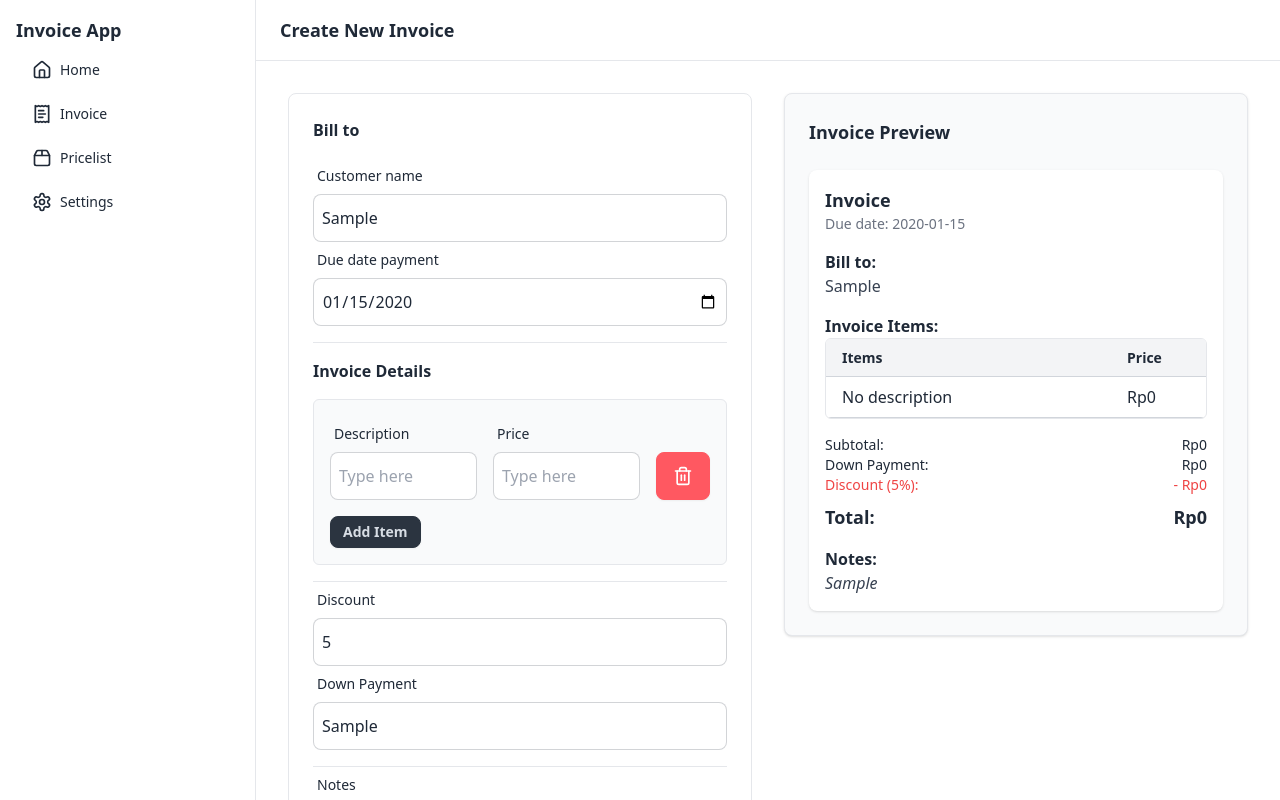
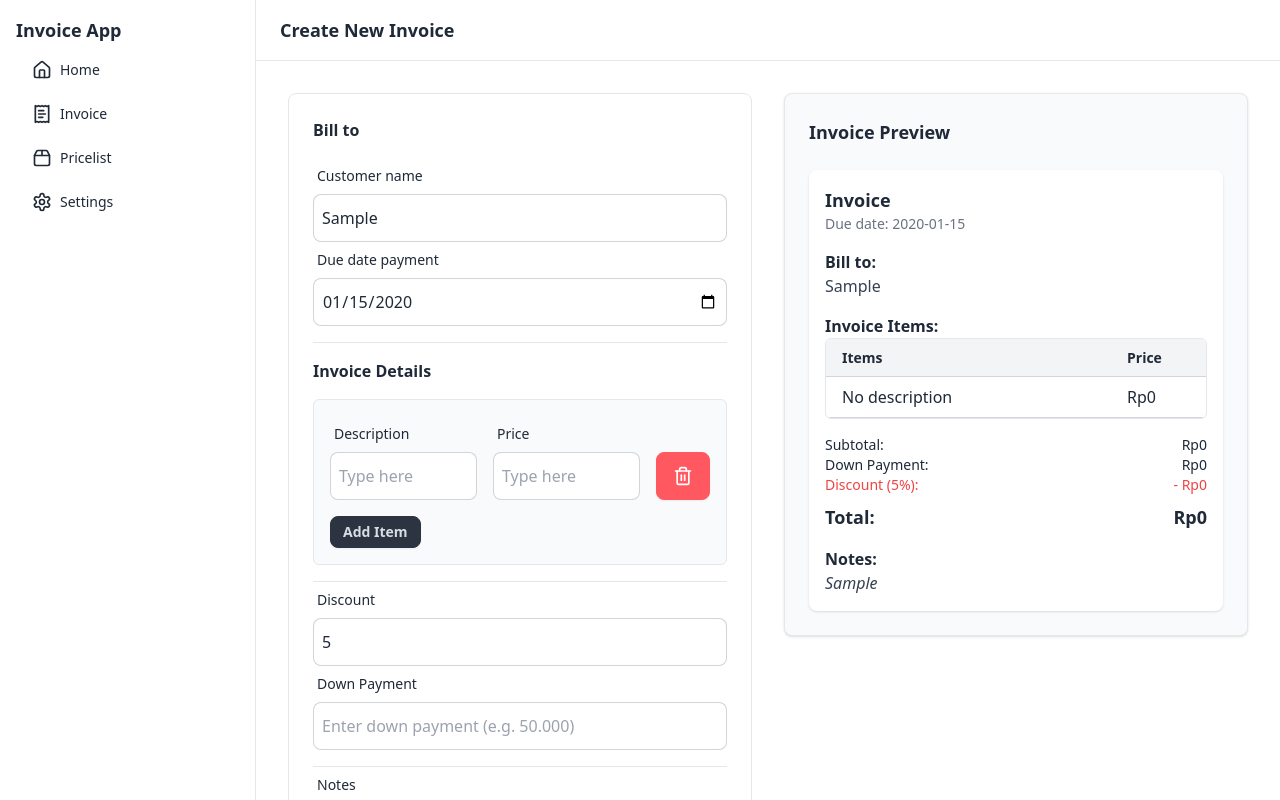
Before and after one commit to yosef-agil/Invoice_webAPP, a React (Vite) app in the folder Frontend/: page /invoice in a window 1280 px wide. Both pictures are taken after typing "Sample", "2020-01-15", "5", "Sample", "Sample" into the empty fields and a click on the button "Add Item". Shown: the top 800 px of the page. Built offline with nearby package versions, Linux system fonts and the light colour scheme; what @react-pdf/renderer would draw is missing.

Commit message:
fix: error on downpayment field

```diff
--- a/Frontend/src/pages/Invoice.jsx
+++ b/Frontend/src/pages/Invoice.jsx
@@ -99,15 +99,13 @@ const Invoice = () => {
             return { ...prevValues, items: newItems };
         });
     }
-  };
+};
 
 
   // titik otomatis
   const formatRupiah = (value) => {
-    // Hanya ambil angka, hapus karakter non-digit
-    let numberString = value.replace(/\D/g, "");
-
-    // Tambahkan titik setiap 3 digit dari belakang
+    if (!value) return ""; // Jika value undefined atau null, kembalikan string kosong
+    let numberString = value.toString().replace(/\D/g, ""); // Konversi ke string dan hapus non-digit
     return numberString.replace(/\B(?=(\d{3})+(?!\d))/g, ".");
   };
 
@@ -200,7 +198,7 @@ const Invoice = () => {
                             <span className="label-text">Price</span>
                         </div>
 
-                        <input type="text" placeholder="Type here" value={displayValues[index] || item.price} className="input input-bordered w-full "
+                        <input type="text" placeholder="Type here" value={item.downpayment} className="input input-bordered w-full "
                             onChange={(e) => handleItemChange(index, "price", e.target.value)}
                         />
                   </label>
@@ -236,7 +234,7 @@ const Invoice = () => {
                           <span className="label-text">Down Payment</span>
                       </div>
 
-                      <input type="text" placeholder="Enter down payment (e.g. 50.000)" value={values.downpayment} className="input input-bordered w-full "
+                      <input type="text" placeholder="Enter down payment (e.g. 50.000)" value={formatRupiah(values.downpayment)} className="input input-bordered w-full "
                           onChange={(e) => setValues({ ...values, downpayment: e.target.value })}
                       />
                   </label>
```
